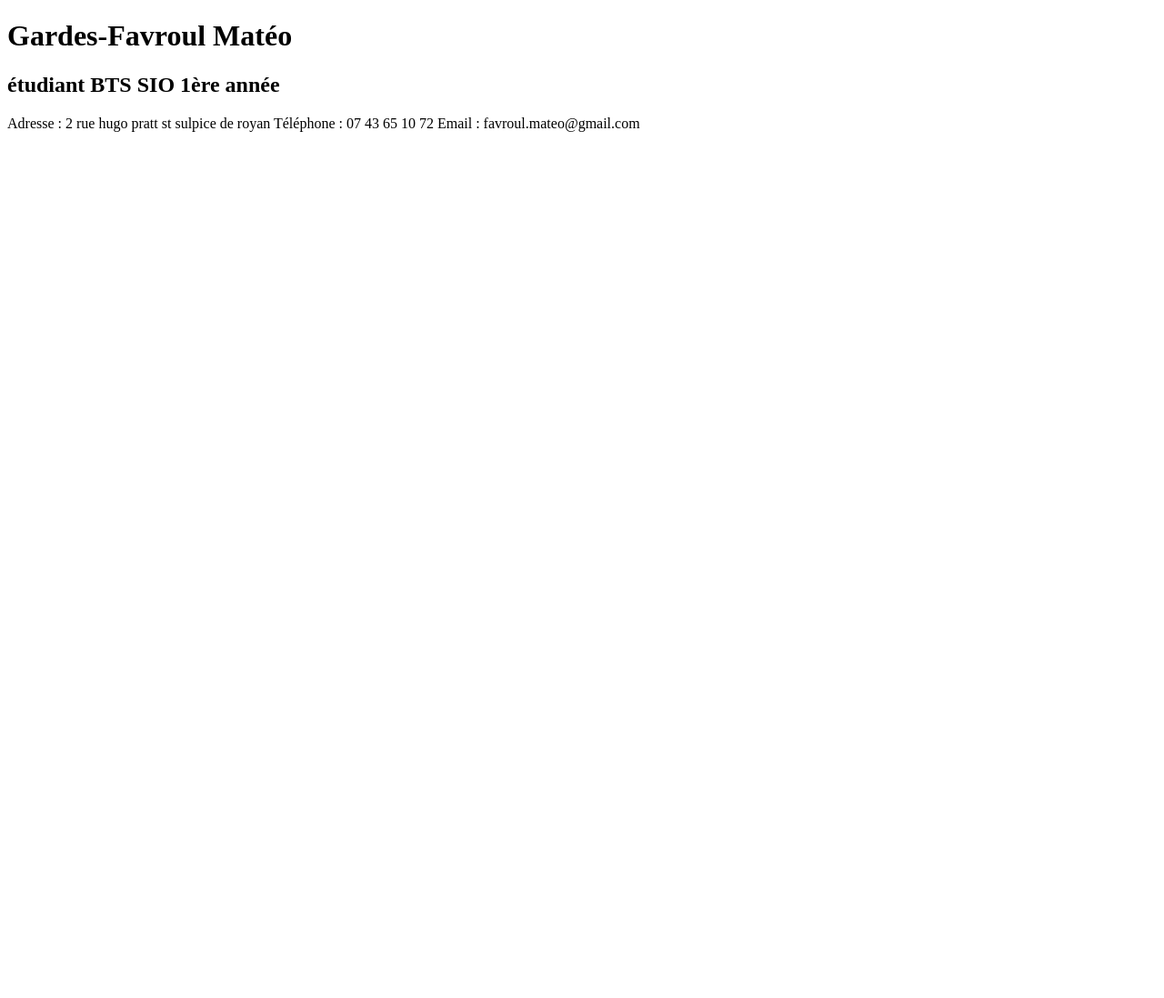
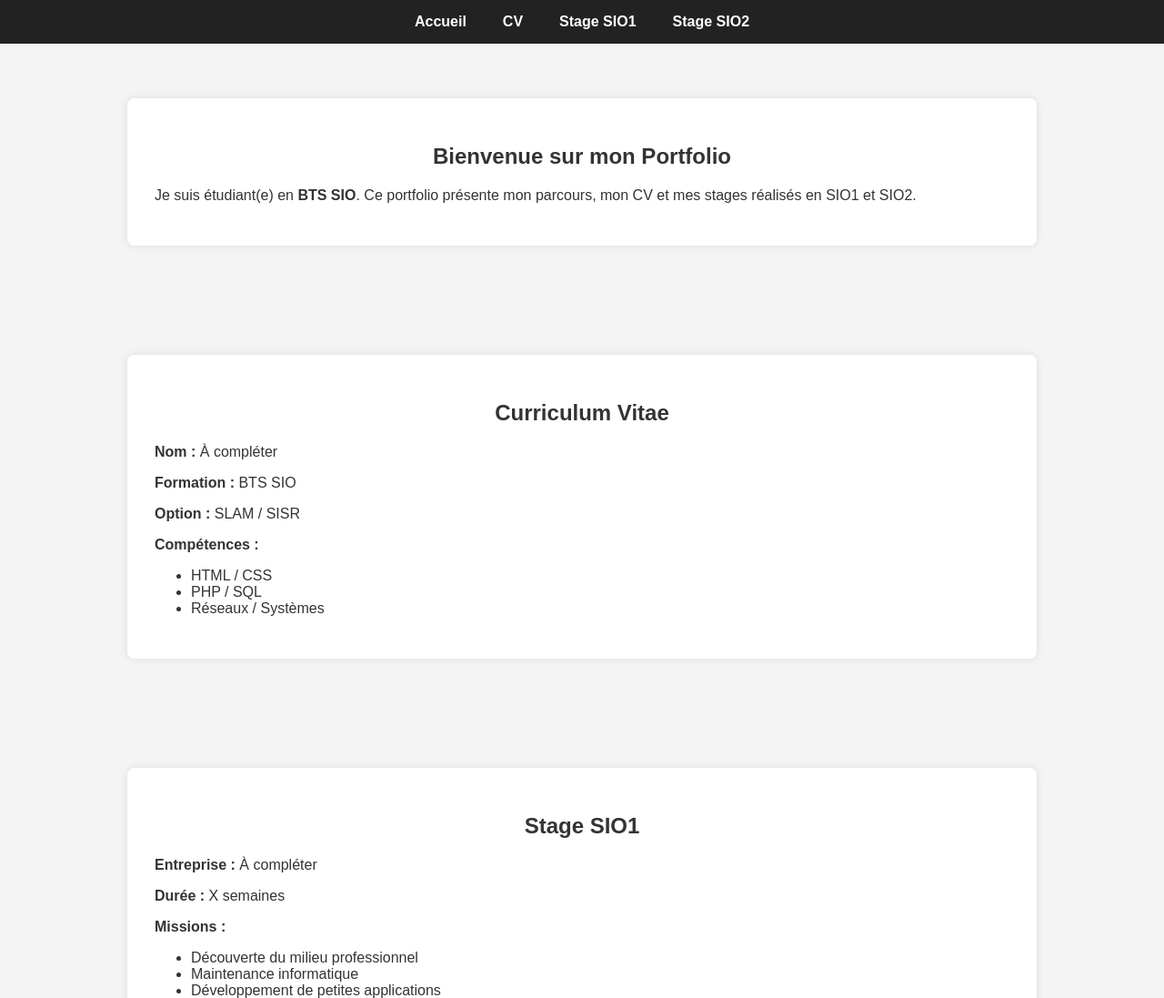
Before and after one commit to Gardes-mateo/Porte-folio, a plain HTML site: page index.html in a window 1280 px wide. Shown: the top 1097 px of the page at 91% size. Before the commit the page ends 800 px from the top, so only its background shows below. Drawn offline with Linux system fonts and the light colour scheme.

Commit message:
ébauche page html

```diff
--- a/index.html
+++ b/index.html
@@ -1,17 +1,141 @@
 <!DOCTYPE html>
-<html lang="en">
+<html lang="fr">
 <head>
     <meta charset="UTF-8">
+    <title>Portfolio - BTS SIO</title>
     <meta name="viewport" content="width=device-width, initial-scale=1.0">
-    <a href="portefolio.css"></a>
+
+    <style>
+        body {
+            margin: 0;
+            font-family: Arial, Helvetica, sans-serif;
+            background-color: #f4f4f4;
+            color: #333;
+        }
+
+        header {
+            background-color: #222;
+            padding: 15px 0;
+        }
+
+        nav ul {
+            list-style: none;
+            display: flex;
+            justify-content: center;
+            margin: 0;
+            padding: 0;
+        }
+
+        nav ul li {
+            margin: 0 20px;
+        }
+
+        nav ul li a {
+            color: white;
+            text-decoration: none;
+            font-weight: bold;
+        }
+
+        nav ul li a:hover {
+            color: #00bcd4;
+        }
+
+        section {
+            padding: 60px 20px;
+            max-width: 1000px;
+            margin: auto;
+        }
+
+        h1, h2 {
+            text-align: center;
+            margin-bottom: 20px;
+        }
+
+        .card {
+            background: white;
+            padding: 30px;
+            border-radius: 8px;
+            box-shadow: 0 0 10px rgba(0,0,0,0.1);
+        }
+
+        footer {
+            text-align: center;
+            padding: 20px;
+            background-color: #222;
+            color: white;
+        }
+    </style>
 </head>
+
 <body>
-    <h1>Gardes-Favroul Matéo</h1>
-    <h2>étudiant BTS SIO 1ère année</h2>
-    <p>
-        Adresse : 2 rue hugo pratt st sulpice de royan
-        Téléphone : 07 43 65 10 72
-        Email : favroul.mateo@gmail.com
-    </p>
+
+<header>
+    <nav>
+        <ul>
+            <li><a href="#accueil">Accueil</a></li>
+            <li><a href="#cv">CV</a></li>
+            <li><a href="#sio1">Stage SIO1</a></li>
+            <li><a href="#sio2">Stage SIO2</a></li>
+        </ul>
+    </nav>
+</header>
+
+<section id="accueil">
+    <div class="card">
+        <h1>Bienvenue sur mon Portfolio</h1>
+        <p>
+            Je suis étudiant(e) en <strong>BTS SIO</strong>.
+            Ce portfolio présente mon parcours, mon CV et mes stages réalisés en SIO1 et SIO2.
+        </p>
+    </div>
+</section>
+
+<section id="cv">
+    <div class="card">
+        <h2>Curriculum Vitae</h2>
+        <p><strong>Nom :</strong> À compléter</p>
+        <p><strong>Formation :</strong> BTS SIO</p>
+        <p><strong>Option :</strong> SLAM / SISR</p>
+        <p><strong>Compétences :</strong></p>
+        <ul>
+            <li>HTML / CSS</li>
+            <li>PHP / SQL</li>
+            <li>Réseaux / Systèmes</li>
+        </ul>
+    </div>
+</section>
+
+<section id="sio1">
+    <div class="card">
+        <h2>Stage SIO1</h2>
+        <p><strong>Entreprise :</strong> À compléter</p>
+        <p><strong>Durée :</strong> X semaines</p>
+        <p><strong>Missions :</strong></p>
+        <ul>
+            <li>Découverte du milieu professionnel</li>
+            <li>Maintenance informatique</li>
+            <li>Développement de petites applications</li>
+        </ul>
+    </div>
+</section>
+
+<section id="sio2">
+    <div class="card">
+        <h2>Stage SIO2</h2>
+        <p><strong>Entreprise :</strong> À compléter</p>
+        <p><strong>Durée :</strong> X semaines</p>
+        <p><strong>Missions :</strong></p>
+        <ul>
+            <li>Projet informatique</li>
+            <li>Développement web</li>
+            <li>Gestion de base de données</li>
+        </ul>
+    </div>
+</section>
+
+<footer>
+    <p>© 2026 - Portfolio BTS SIO</p>
+</footer>
+
 </body>
 </html>
```
